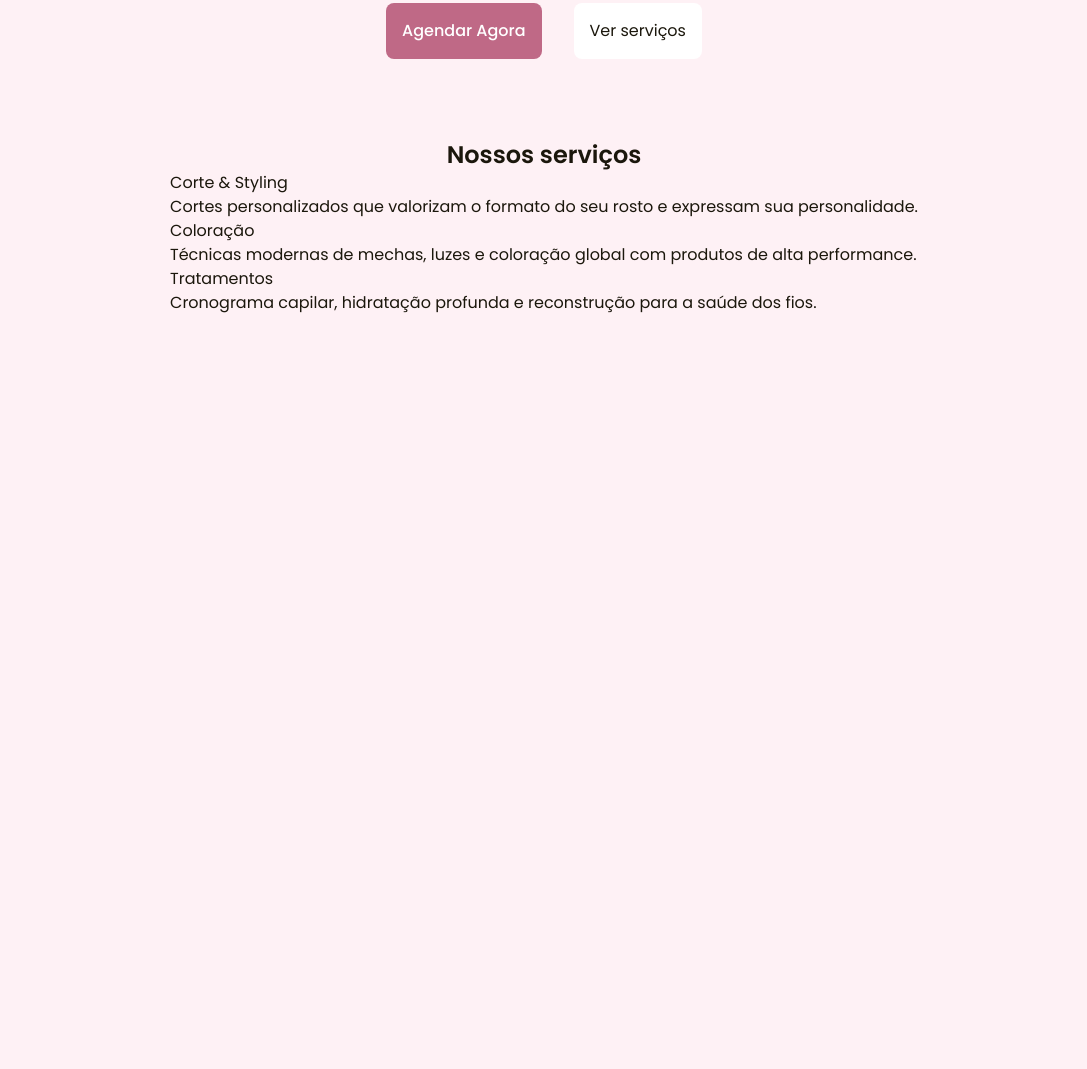
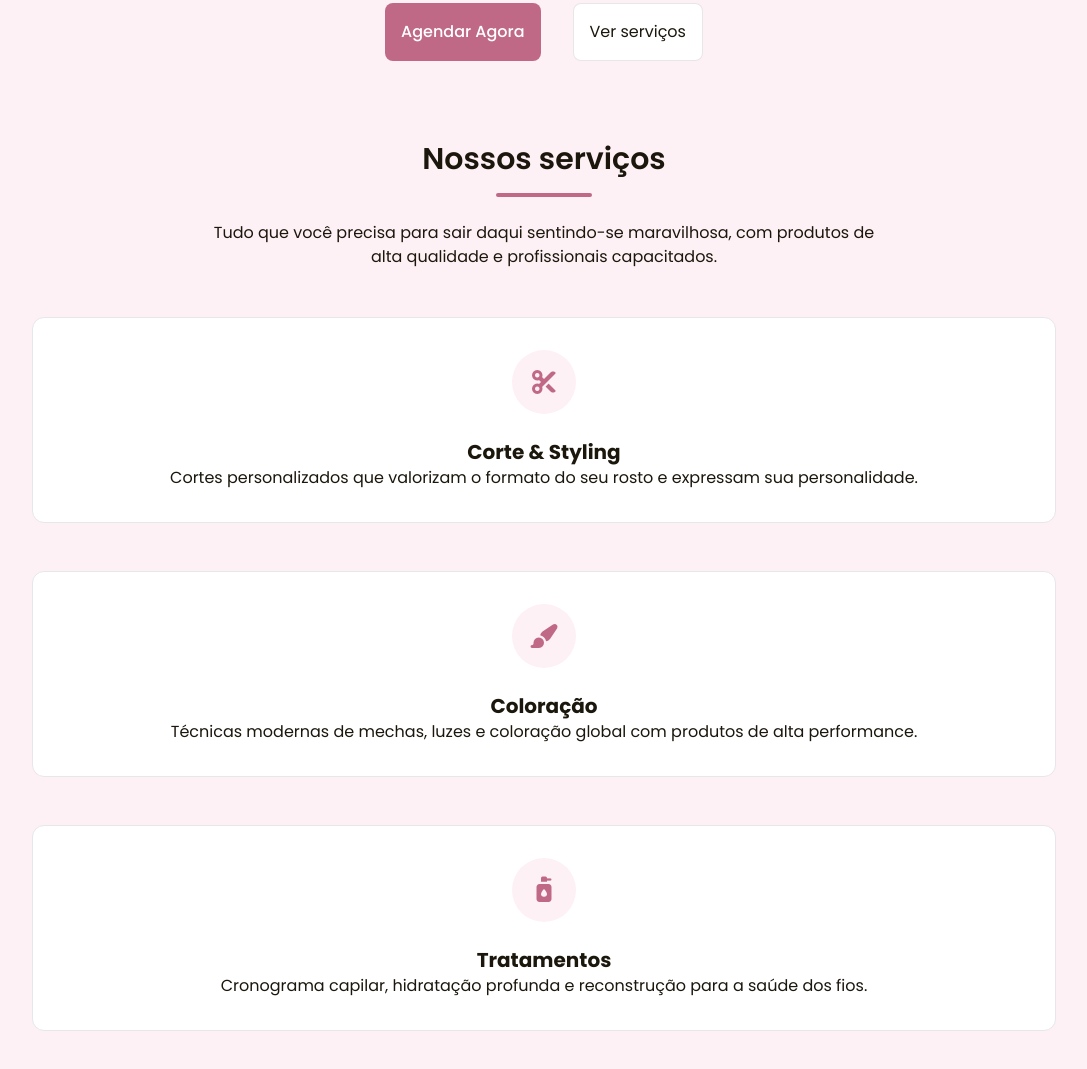
Before and after one commit to LidiaVidal/landingpage-sal-o, a website: page index.html in a window 1280 px wide. Shown: the part 473-1542 px from the top of the page, without its empty margins (96-1183 px from the left). Before the commit the page ends 800 px from the top, so only its background shows below. Drawn offline with nearby package versions, Linux system fonts and the light colour scheme.

Commit message:
Estilizando os cards

```diff
--- a/index.html
+++ b/index.html
@@ -27,7 +27,7 @@
             }
         }
     </script>
-    <title>Florecer studio</title>
+    <title>Florescer studio</title>
 </head>
 <body class="bg-cor02 font-fontFamily">
     <header class=" bg-cor02/90 fixed w-full z-50 shadow-sm">
@@ -37,7 +37,7 @@
             </button>
             <div class="absolute left-1/2 -translate-x-1/2 ml-18 font-extrabold whitespace-nowrap gap-2 items-center text-cor01 flex">
                 <i class="fa-solid fa-spa" id="nav-logo"></i>
-                <span>Florecer Studio</span>
+                <span>Florescer Studio</span>
             </div>
             <button class="z-10 px-5 py-2.5 bg-cor01 text-sm text-white rounded-xl hover:bg-[#a85974] shadow-sm flex items-center gap-2">
                 <i class="fa-regular fa-calendar"></i>
@@ -84,7 +84,7 @@
                     <button class="p-4 bg-cor01 rounded-lg text-white font-medium transition-all duration-300 hover:-translate-y-1 hover:bg-[#a85974] hover:shadow-xl">
                         Agendar Agora
                     </button>
-                    <button class="p-4 bg-white rounded-lg hover:text-cor01 hover:border-cor01-100">
+                    <button class="p-4 bg-white rounded-lg border border-cor03/10 hover:text-cor01 hover:border-cor01">
                         Ver serviços
                     </button> <!--Border-->
                 </div>
@@ -93,19 +93,30 @@
         </section>
 
         <section id="servico" class="flex flex-col items-center mt-20">
-            <h2 class="font-semibold text-2xl">Nossos serviços</h2>
-            <span class="bg-var01 w-24"></span> <!--Border top-->
-            <div class="card_container">
-                <article>
-                    <h3>Corte & Styling</h3>
+            <h2 class="font-semibold text-3xl">Nossos serviços</h2>
+            <span class="m-4 inline-block w-24 h-1 bg-cor01 rounded-full"></span>
+            <p class="max-w-2xl mt-2 mx-auto text-center">Tudo que você precisa para sair daqui sentindo-se maravilhosa, com produtos de alta qualidade e profissionais capacitados.</p>
+            <div class="mx-auto">
+                <article class="w-[80vw] p-8 m-12 bg-white rounded-xl text-center border hover:border-cor01 hover:shadow-lg transition-all duration-300 hover:-translate-y-1">
+                    <div class="w-16 h-16 mx-auto mb-6 bg-cor02 hover:bg-cor01 rounded-full flex items-center justify-center">
+                        <i class="fa-solid fa-scissors text-cor01 text-2xl hover:text-cor02"></i>
+                    </div>
+                    <h3 class="font-bold text-xl">Corte & Styling</h3>
                     <p>Cortes personalizados que valorizam o formato do seu rosto e expressam sua personalidade.</p>
                 </article>
-                <article>
-                    <h3>Coloração</h3>
+
+                <article class="w-[80vw] p-8 m-12 bg-white rounded-xl text-center border hover:border-cor01 hover:shadow-lg transition-all duration-300 hover:-translate-y-1">
+                    <div class="w-16 h-16 mx-auto mb-6 bg-cor02 hover:bg-cor01 rounded-full flex items-center justify-center">
+                        <i class="fa-solid fa-paintbrush text-cor01 text-2xl hover:text-cor02"></i>
+                    </div>
+                    <h3 class="font-bold text-xl">Coloração</h3>
                     <p>Técnicas modernas de mechas, luzes e coloração global com produtos de alta performance.</p>
                 </article>
-                <article>
-                    <h3>Tratamentos</h3>
+                <article class="w-[80vw] p-8 m-12 bg-white rounded-xl text-center border hover:border-cor01 hover:shadow-lg transition-all duration-300 hover:-translate-y-1">
+                    <div class="w-16 h-16 mx-auto mb-6 bg-cor02 hover:bg-cor01 rounded-full flex items-center justify-center">
+                        <i class="fa-solid fa-pump-soap text-cor01 text-2xl hover:text-cor02"></i>
+                    </div>
+                    <h3 class="font-bold text-xl">Tratamentos</h3>
                     <p>Cronograma capilar, hidratação profunda e reconstrução para a saúde dos fios.</p>
                 </article>
             </div>
```
